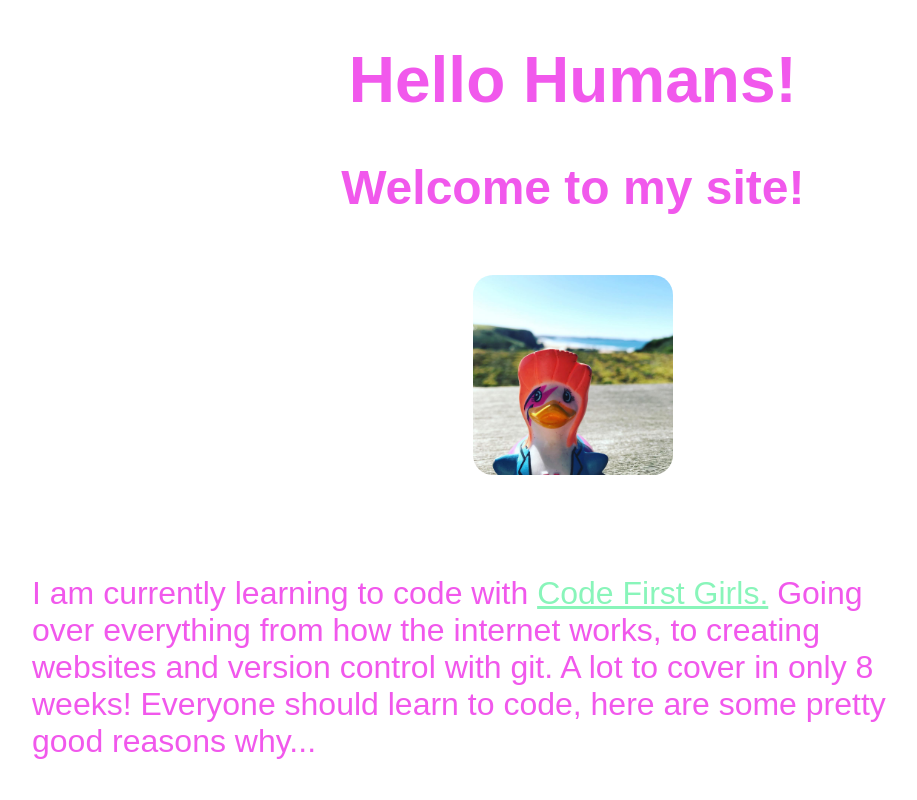
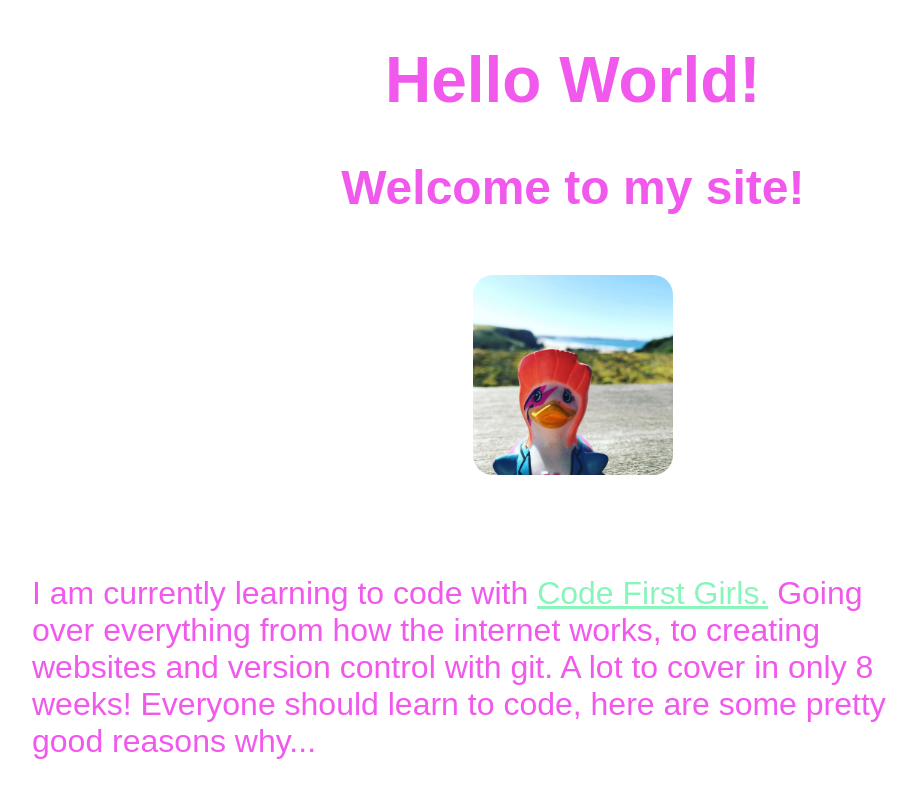
Before and after one commit to KukiPiperdi/Coding_Course, a plain HTML site: page beginners-week-one-master/index.html in a window 1280 px wide. Shown: the top 800 px of the page, without its empty margins (68-985 px from the left). Drawn offline with Linux system fonts and the light colour scheme.

Commit message:
Upgrated Hello Humans!
Changed 'Hello Humans!' to 'Hello World!'

```diff
--- a/beginners-week-one-master/index.html
+++ b/beginners-week-one-master/index.html
@@ -8,7 +8,7 @@
 <body>
 
 <div>
-<h1>Hello Humans!</h1>
+<h1>Hello World!</h1>
 <h2>Welcome to my site!</h2>
 <img src="./duck.jpg" alt="A local image" width="200px">
 </div>
```
Also changed, not shown: 1 other file.
